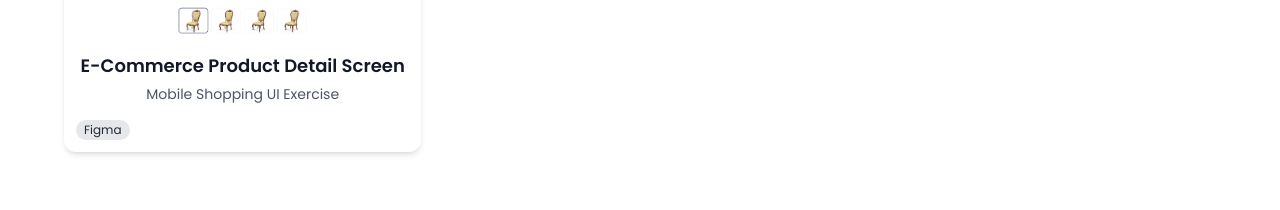
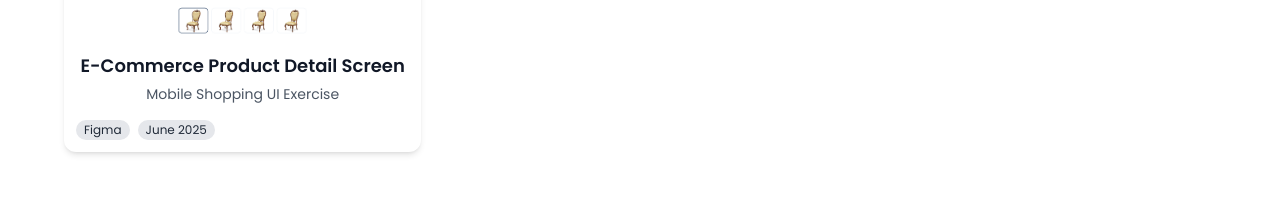
Before and after one commit to Mon1Kode/VueInGHPage, a Nuxt app in the folder monikode-portfolio/: page / in a window 1280 px wide. Shown: the part 3000-3210 px from the top of the page. Built offline with nearby package versions, Linux system fonts and the light colour scheme.

Commit message:
Minor fix

```diff
--- a/monikode-portfolio/data/design.ts
+++ b/monikode-portfolio/data/design.ts
@@ -82,7 +82,7 @@ export const designs: Design[] = [
             "A light-mode product-detail screen featuring an image carousel with thumbnails, clear product info (name, price, rating, description), and a sticky bottom panel with quantity selector, Add to Cart button, and Buy Now link. Designed on an 8-point grid with white background and navy/coral accents.",
         cover: "/screens/designs/product-detail-cover.png",
         image: "/screens/designs/product-detail-cover.png",
-        tools: ["Figma"],
+        tools: ["Figma", "June 2025"],
         colors: [
             "#F8F8F8",
             "#001F48",
```
